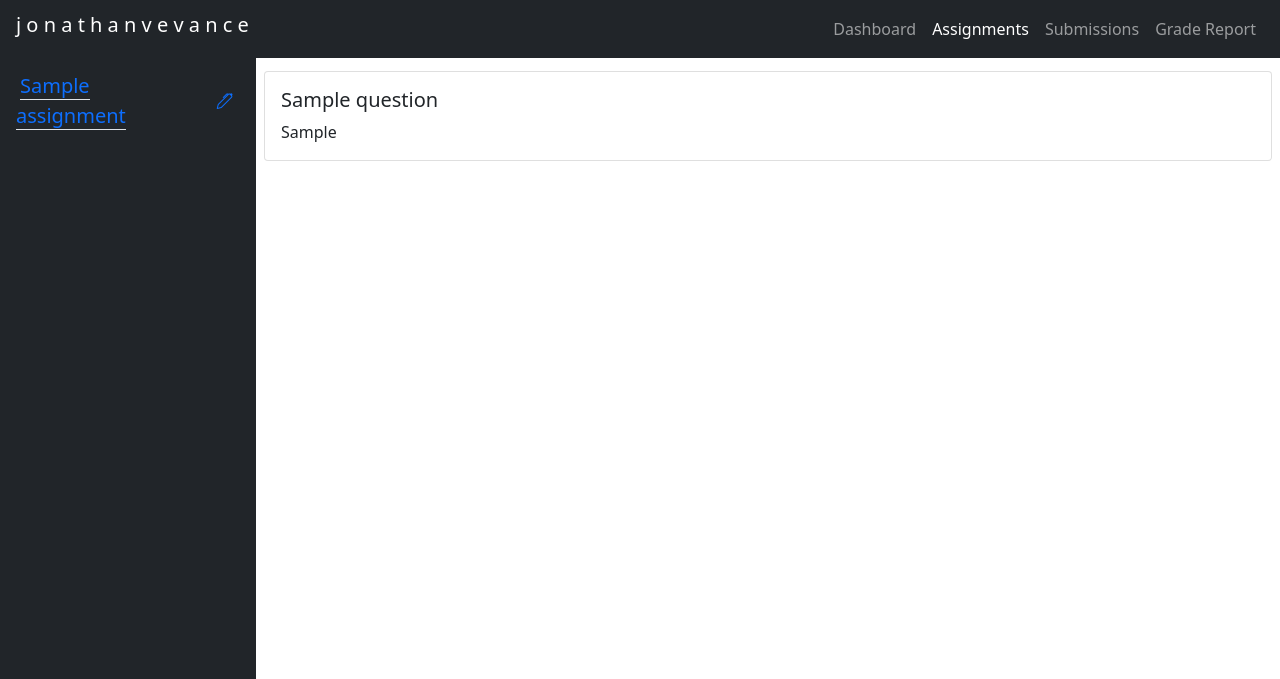
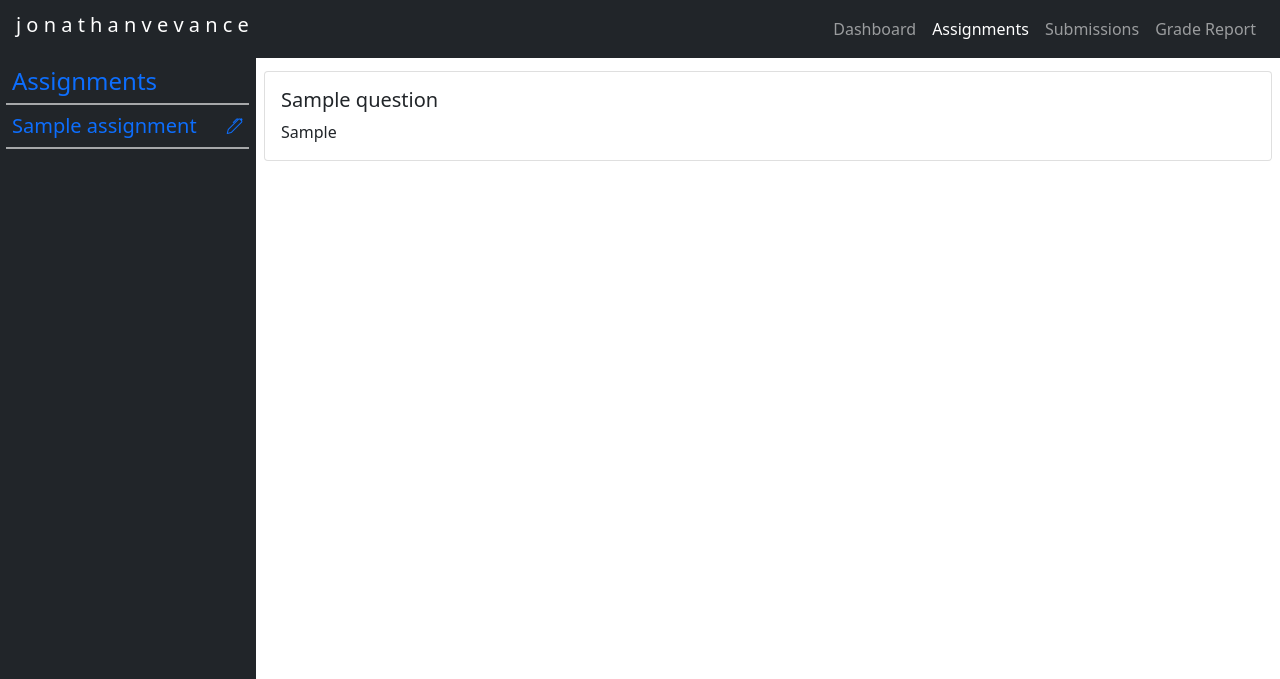
Before and after one commit to jonathanvevance/ta_grader, a Django app: page /show_assignment/1 in a window 1280 px wide. Shown: the top 679 px of the page. Run offline with Django 3.2, Linux system fonts and the light colour scheme; tables that the repository leaves empty hold one stand-in row (values such as "Sample post"); some libraries are stand-ins or nearby versions.

Commit message:
style changes

```diff
--- a/setter/static/setter/assignments.css
+++ b/setter/static/setter/assignments.css
@@ -16,6 +16,30 @@
 }
 
 /* Sidebar */
+.hover-outline:hover {
+    outline: 2px solid rgba(255, 255, 255, 0.6);
+    outline-offset: -5px;
+}
+
+.hover-glow:hover {
+    background-color: rgba(255, 255, 255, 0.05);
+}
+
+.active-glow {
+    background-color: rgba(255, 255, 255, 0.08);
+}
+
+.active-glow:hover {
+    background-color: rgba(255, 255, 255, 0.08);
+}
+
+.active-border {
+    background:
+        linear-gradient(rgba(255, 255, 255, 0.6),rgba(255, 255, 255, 0.6)) top/ 95% 2px no-repeat,
+        linear-gradient(rgba(255, 255, 255, 0.6),rgba(255, 255, 255, 0.6)) bottom/ 95% 2px no-repeat,
+        #212529;
+}
+
 #sidebar {
     position: absolute;
     top: 55px;
--- a/setter/templates/setter/assignments.html
+++ b/setter/templates/setter/assignments.html
@@ -12,14 +12,18 @@
     <!--------------------------------------------------------------------------------------------------------------->
 
     <div class="col-sm-4 bg-dark text-light pt-2" id="sidebar">
+        <div class="row text-primary fs-4 text-start text-decoration-italics">
+            <p class="mb-1"><span>Assignments</span></p>
+        </div>
         {% for assignment in all_assignments %}
-        <div class="row mx-0">
-            <a href="{% url 'setter:assignment-id' assignment.id %}" class="nav-link lead text-start col-md-10 px-1">
-                <span class="ms-1 {% if this_assignment == assignment %}border-bottom{% endif %}">
-                    {{ assignment.title }}</span></a>
+        <div class="row {% if this_assignment == assignment %}active-border{% endif %} ">
+            <a href="{% url 'setter:assignment-id' assignment.id %}"
+                class="nav-link hover-glow lead text-primary text-start col-md-10 px-2">
+                <span class="ms-1">{{ assignment.title }}</span></a>
             <a href="#rename-assignment-{{ assignment.id }}" data-bs-toggle="modal"
                 data-bs-target="#rename-assignment-{{ assignment.id }}"
-                class="col-md-2 d-flex justify-content-center align-items-center"><i class="bi bi-pen"></i></a>
+                class="col-md-2 d-flex justify-content-center align-items-center hover-glow "><i
+                    class="bi bi-pen"></i></a>
         </div>
 
         <div class="modal fade text-dark" id="rename-assignment-{{ assignment.id }}" tabindex="-1"
```
